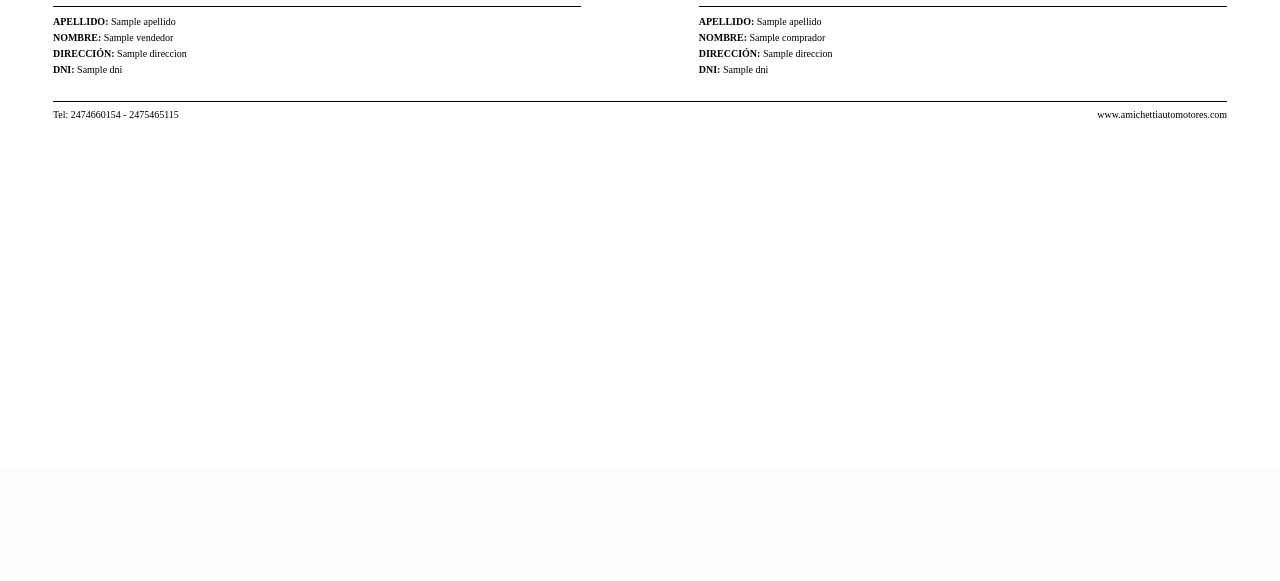
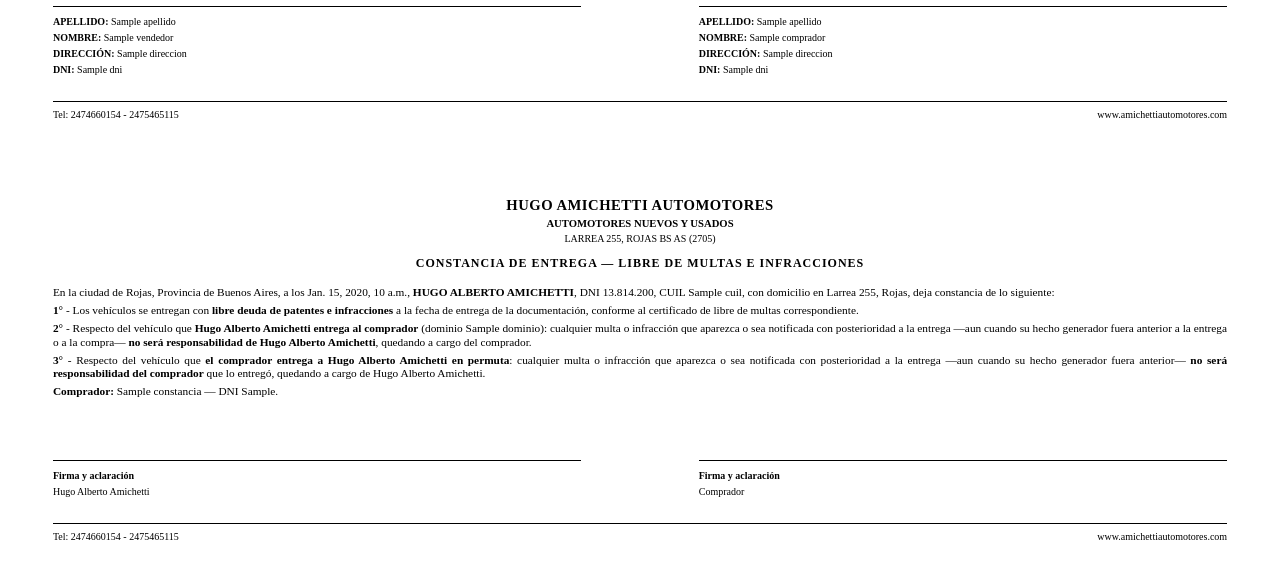
Before and after one commit to vamichetti-sys/concesionario_sistema, a Django app: template boletos/templates/boletos/boleto_pdf.html in a window 1280 px wide. Shown: the part 331-912 px from the top of the page. Before the commit the page ends 449 px from the top, so only its background shows below. Run offline with Django 5.2, Linux system fonts and the light colour scheme; the template is opened without the code that fills it: most values are stand-ins (such as "Sample title", 1, 10 or a date in 2020); parts of the project's set-up code (start-up, migrations or seed data) failed here and were passed over.

Commit message:
feat(boleto): segunda hoja - constancia de libre deuda / responsabilidad por infracciones
Segunda pagina del boleto con la constancia a nombre de Hugo Alberto Amichetti:
- El vehiculo se entrega con libre deuda; las multas/infracciones que aparezcan
  luego de la entrega (aun anteriores) no son responsabilidad de quien entrego.
- Diferencia el auto que Amichetti entrega al comprador del que el comprador
  entrega en permuta.
Se autocompletan fecha, dominio, nombre y DNI del comprador, y datos de Amichetti.

Co-Authored-By: Claude Opus 4.8 (1M context) <noreply@anthropic.com>

```diff
--- a/boletos/templates/boletos/boleto_pdf.html
+++ b/boletos/templates/boletos/boleto_pdf.html
@@ -142,5 +142,60 @@ html, body {
     </div>
 
 </div>
+
+<!-- ================= PÁGINA 2: CONSTANCIA DE LIBRE DEUDA ================= -->
+<div class="boleto-page" style="page-break-before: always;">
+
+    <div class="header-top">
+        <div class="empresa">HUGO AMICHETTI AUTOMOTORES</div>
+        <div class="sub">AUTOMOTORES NUEVOS Y USADOS</div>
+        <div class="direccion">LARREA 255, ROJAS BS AS (2705)</div>
+    </div>
+
+    <div class="titulo-boleto">Constancia de Entrega — Libre de Multas e Infracciones</div>
+
+    <div class="boleto-body">
+        <p>En la ciudad de Rojas, Provincia de Buenos Aires, a los {{ constancia.fecha_texto }},
+        <strong>HUGO ALBERTO AMICHETTI</strong>, DNI 13.814.200, CUIL {{ vendedor.cuil }},
+        con domicilio en Larrea 255, Rojas, deja constancia de lo siguiente:</p>
+
+        <p><strong>1°</strong> - Los vehículos se entregan con <strong>libre deuda de patentes e
+        infracciones</strong> a la fecha de entrega de la documentación, conforme al certificado de
+        libre de multas correspondiente.</p>
+
+        <p><strong>2°</strong> - Respecto del vehículo que <strong>Hugo Alberto Amichetti entrega al
+        comprador</strong> (dominio {{ constancia.dominio }}): cualquier multa o infracción que
+        aparezca o sea notificada con posterioridad a la entrega —aun cuando su hecho generador fuera
+        anterior a la entrega o a la compra— <strong>no será responsabilidad de Hugo Alberto
+        Amichetti</strong>, quedando a cargo del comprador.</p>
+
+        <p><strong>3°</strong> - Respecto del vehículo que <strong>el comprador entrega a Hugo Alberto
+        Amichetti en permuta</strong>: cualquier multa o infracción que aparezca o sea notificada con
+        posterioridad a la entrega —aun cuando su hecho generador fuera anterior— <strong>no será
+        responsabilidad del comprador</strong> que lo entregó, quedando a cargo de Hugo Alberto
+        Amichetti.</p>
+
+        <p><strong>Comprador:</strong> {{ constancia.cliente_nombre }} — DNI {{ constancia.cliente_dni }}.</p>
+    </div>
+
+    <div class="boleto-firmas">
+        <div class="firma-col">
+            <div class="firma-linea"></div>
+            <strong>Firma y aclaración</strong><br>
+            Hugo Alberto Amichetti
+        </div>
+        <div class="firma-col">
+            <div class="firma-linea"></div>
+            <strong>Firma y aclaración</strong><br>
+            Comprador
+        </div>
+    </div>
+
+    <div class="boleto-pie">
+        <div>Tel: 2474660154 - 2475465115</div>
+        <div>www.amichettiautomotores.com</div>
+    </div>
+
+</div>
 </body>
 </html>
```
Also changed, not shown: boletos/views.py (+14 -0 lines).
